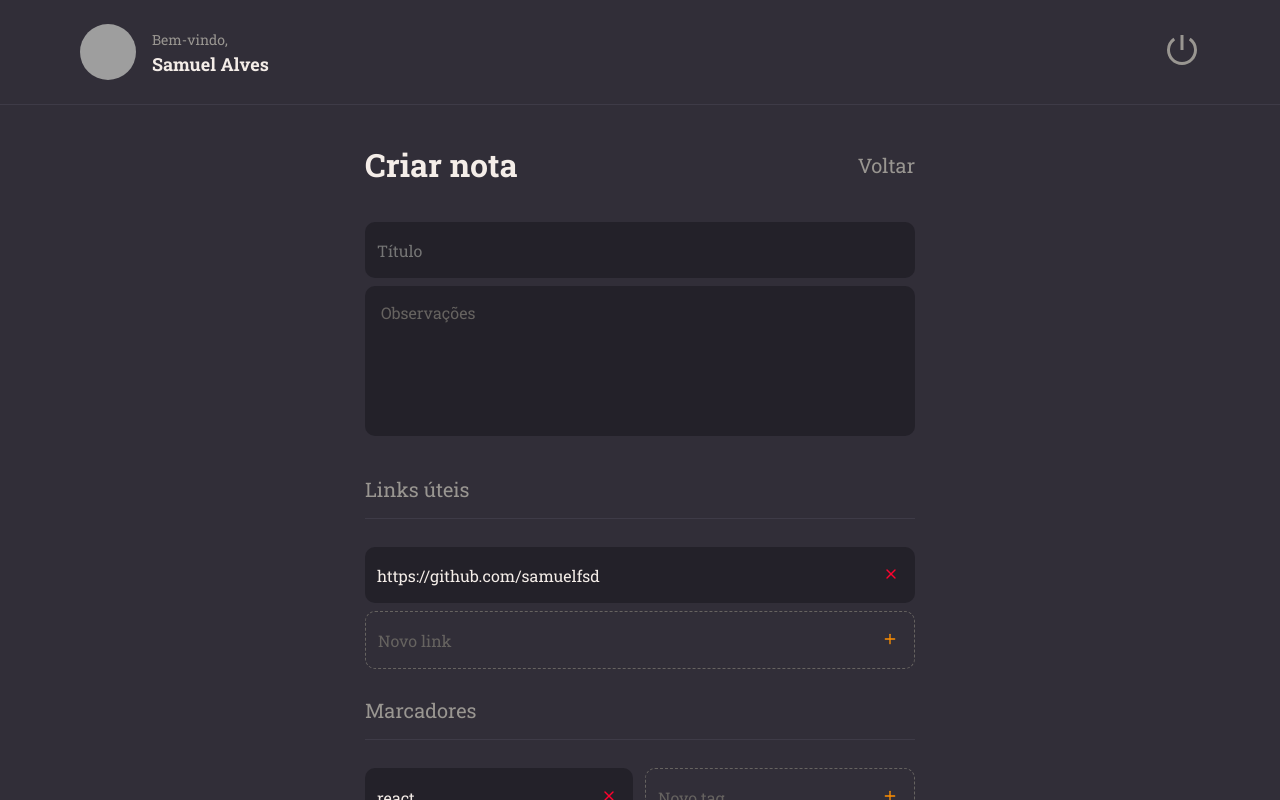
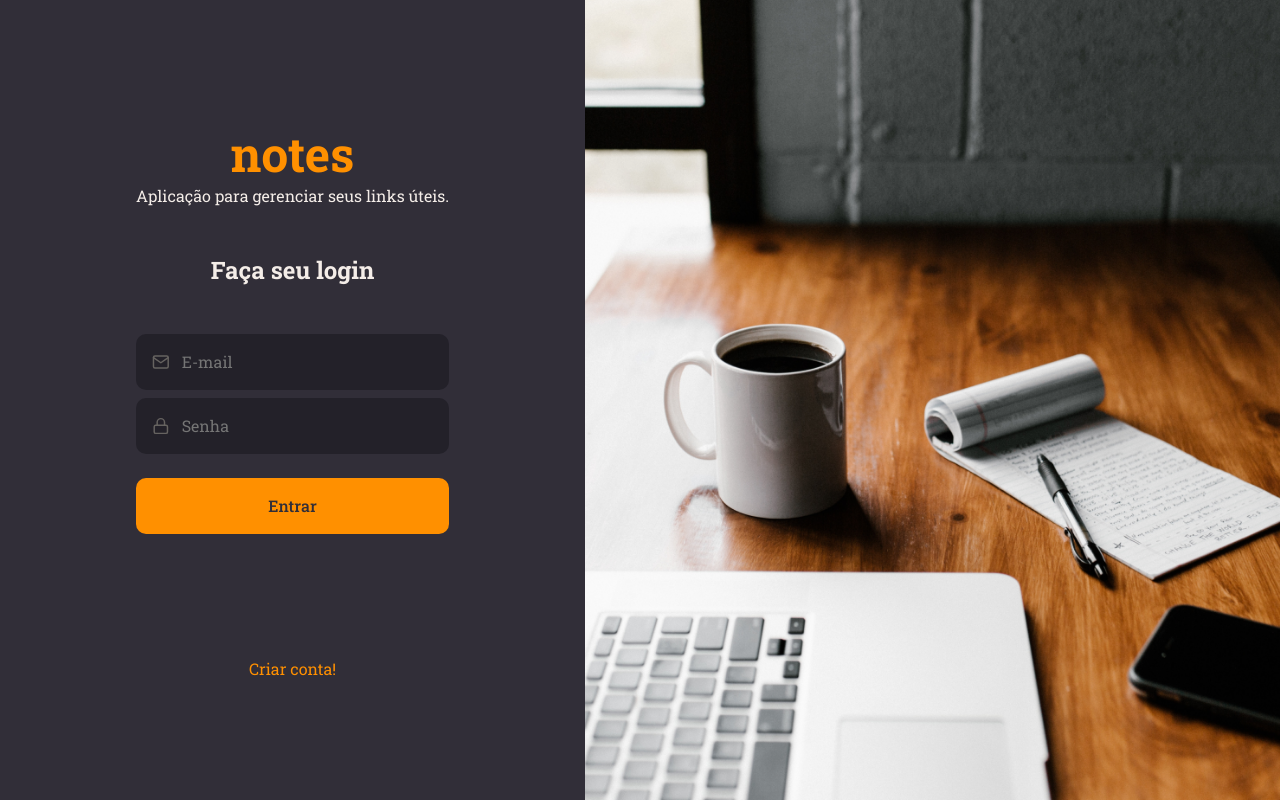
Before and after one commit to samuelfsd/notes, a React (Vite) app: page / in a window 1280 px wide. Built offline with nearby package versions, Linux system fonts and the light colour scheme; grey boxes are pictures that could not be loaded.

Commit message:
feat: create routes with react-router-dom

```diff
--- a/src/main.jsx
+++ b/src/main.jsx
@@ -5,14 +5,14 @@
 import GlobalStyles from './styles/global';
 import theme from './styles/theme';
 
-import { New } from './pages/New';
+import { Routes } from './routes';
 
 
 ReactDOM.createRoot(document.getElementById('root')).render(
   <React.StrictMode>
     <ThemeProvider theme={theme}>
       <GlobalStyles />
-      <New />
+      <Routes />
     </ThemeProvider>
   </React.StrictMode>,
 )
--- /dev/null
+++ b/src/routes/app.routes.jsx
@@ -0,0 +1,17 @@
+import { Routes, Route } from "react-router-dom";
+
+import { New } from '../pages/New';
+import { Home } from '../pages/Home';
+import { Profile } from '../pages/Profile';
+import { Details } from '../pages/Details';
+
+export function AppRoutes(){
+  return (
+    <Routes>
+      <Route path="/" element={<Home />} />
+      <Route path="/new" element={<New />} />
+      <Route path="/profile" element={<Profile />} />
+      <Route path="/details/:id" element={<Details />} />
+    </Routes>
+  );
+}
--- /dev/null
+++ b/src/routes/auth.routes.jsx
@@ -0,0 +1,13 @@
+import { Routes, Route } from "react-router-dom";
+
+import { SignIn } from '../pages/SignIn';
+import { SignUp } from '../pages/SignUp';
+
+export function AuthRoutes(){
+  return (
+    <Routes>
+      <Route path="/" element={<SignIn />} />
+      <Route path="/register" element={<SignUp />} />
+    </Routes>
+  );
+}
--- /dev/null
+++ b/src/routes/index.jsx
@@ -0,0 +1,12 @@
+import { BrowserRouter } from "react-router-dom";
+
+import { AppRoutes } from './app.routes';
+import { AuthRoutes } from './auth.routes';
+
+export function Routes(){
+  return (
+    <BrowserRouter>
+      <AuthRoutes />
+    </BrowserRouter>
+  );
+}
```
